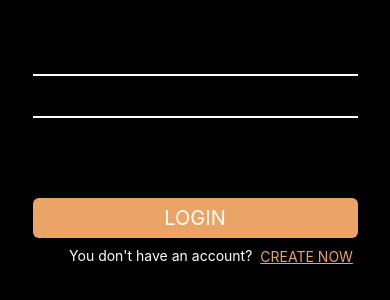
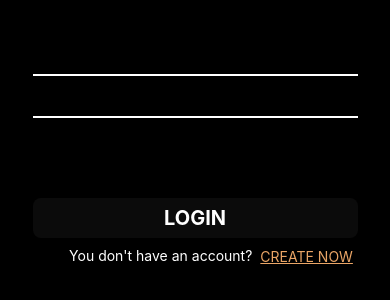
Before and after one commit to PwGawzynski/Miser, a React Native app: screen /LogOut in a window 390 px wide. Shown: the part 268-568 px from the top of the page. Built offline with nearby package versions, Linux system fonts and the light colour scheme.

Commit message:
added styling for button

```diff
--- a/src/Components/Atoms/AppButton.tsx
+++ b/src/Components/Atoms/AppButton.tsx
@@ -13,13 +13,13 @@ export const AppButton = (props: Props) => {
     <Pressable
       onPress={props.onPress}
       className={
-        'mt-20 mb-2 h-10 w-10/12 items-center justify-center rounded-md bg-orange' +
+        'mt-20 mb-2 h-10 w-10/12 items-center justify-center rounded-lg bg-blackGray ' +
         (props.customStyles ?? '')
       }
     >
       <Text
         className={
-          'align-center items-center justify-self-center text-xl text-white' +
+          'align-center items-center justify-self-center text-xl font-bold text-white' +
           (props.textCustomStyles ?? '')
         }
       >
```
